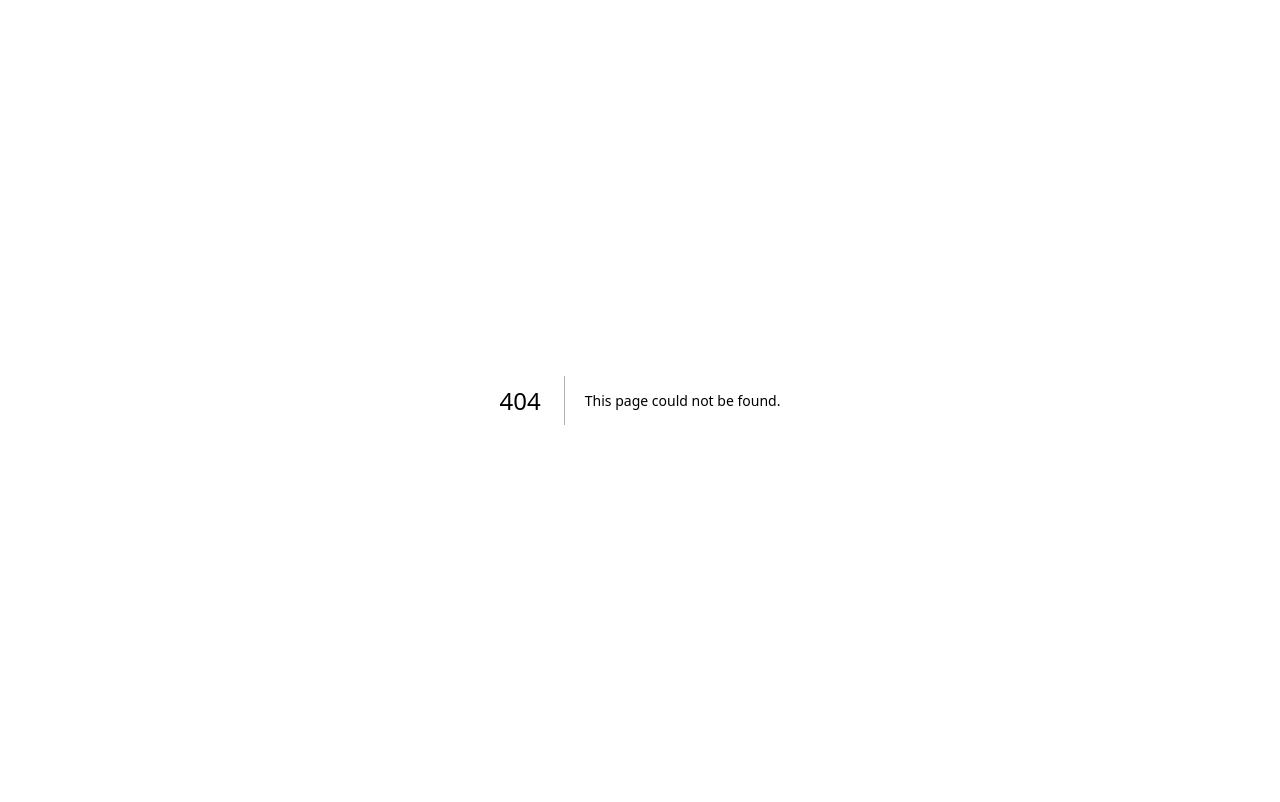
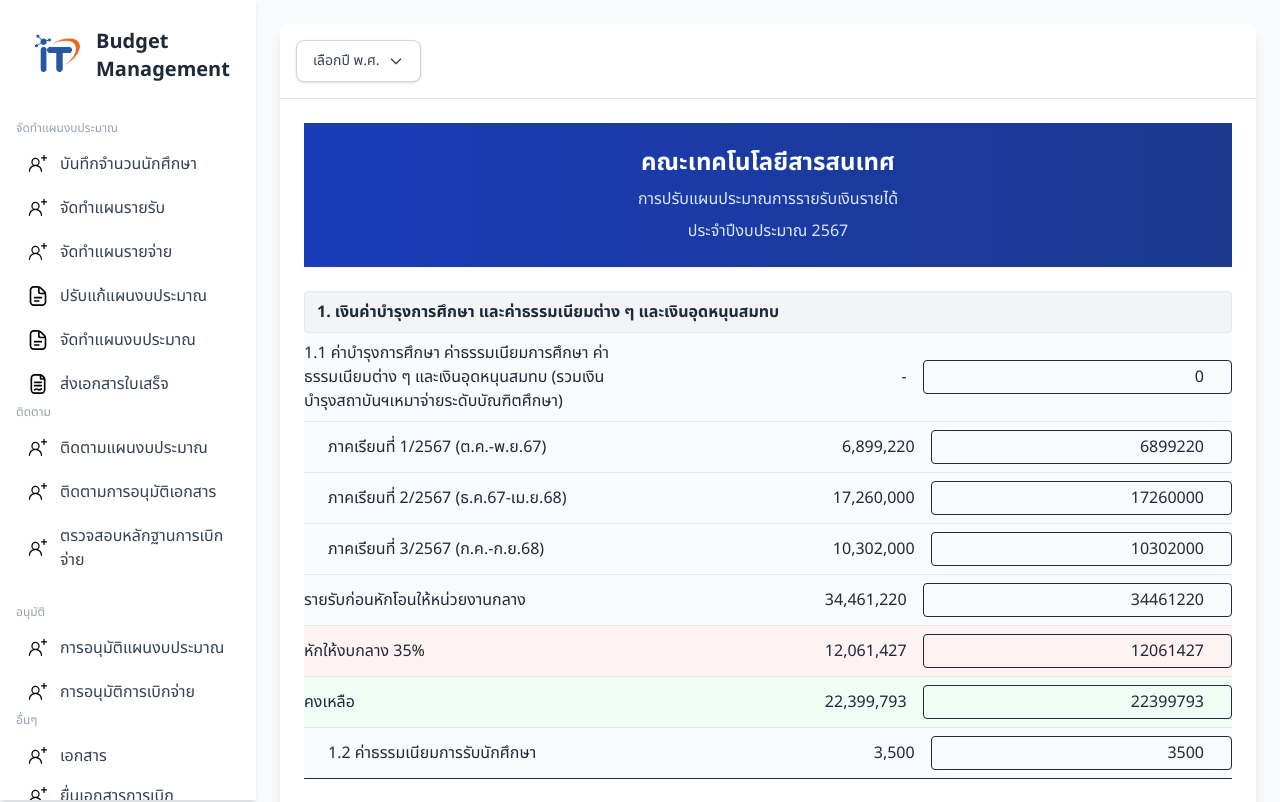
Before and after one commit to gustsri/butget-Fontend-design, a Next.js app in the folder my-budget/: page /planning/revenue-adjust in a window 1280 px wide. Before the commit this address had no page. Shown: the top 802 px of the page. Built offline with nearby package versions, Linux system fonts and the light colour scheme.

Commit message:
พอละ ปรับแก้

```diff
--- /dev/null
+++ b/my-budget/app/planning/revenue-adjust/page.tsx
@@ -0,0 +1,189 @@
+"use client";
+
+import { useState } from "react";
+import Sidebar from "@/components/shared/Sidebar";
+import YearDropdown from "@/components/shared/year";
+import mockRevenueData from "@/data/mockRevenueData.json";
+
+export default function RevenueAdjustPage() {
+  const [selectedYear, setSelectedYear] = useState<number>(2567);
+  const yearData = mockRevenueData.find((d) => d.year === selectedYear);
+  const [sections, setSections] = useState(yearData?.sections || []);
+  const [reason, setReason] = useState("");
+
+  const totalOld = sections.reduce(
+    (sum, s) => sum + s.items.reduce((x, i) => x + (i.value ?? 0), 0),
+    0
+  );
+  const totalNew = sections.reduce(
+    (sum, s) =>
+      sum +
+      s.items.reduce((x, i) => x + (i.newValue ?? i.value ?? 0), 0),
+    0
+  );
+  const diff = totalNew - totalOld;
+  const diffPercent =
+    totalOld > 0 ? ((diff / totalOld) * 100).toFixed(2) : "0.00";
+
+  const handleChange = (sectionTitle: string, itemLabel: string, value: number) => {
+    setSections((prev) =>
+      prev.map((sec) =>
+        sec.title === sectionTitle
+          ? {
+              ...sec,
+              items: sec.items.map((item) =>
+                item.label === itemLabel ? { ...item, newValue: value } : item
+              ),
+            }
+          : sec
+      )
+    );
+  };
+
+  return (
+    <div className="flex min-h-screen bg-gray-50">
+      <Sidebar />
+
+      {/* Main */}
+      <main className="flex-1 ml-64 p-6">
+        <div className="max-w-6xl mx-auto bg-white rounded-lg shadow-lg overflow-hidden">
+          {/* Header: YearDropdown */}
+          <div className="flex items-center gap-2 border-b border-gray-200 p-4">
+            <YearDropdown onYearChange={(year) => setSelectedYear(year)} />
+          </div>
+
+          {/* Main Content */}
+          <div className="p-6">
+            {/* Header Gradient */}
+            <div className="bg-gradient-to-r from-blue-800 to-blue-900 text-white p-6">
+              <h1 className="text-2xl font-bold text-center">
+                คณะเทคโนโลยีสารสนเทศ
+              </h1>
+              <h2 className="text-center mt-2 text-blue-100">
+                การปรับแผนประมาณการรายรับเงินรายได้
+              </h2>
+              <p className="text-center mt-2 text-blue-100">
+                ประจำปีงบประมาณ {selectedYear}
+              </p>
+            </div>
+
+            {/* ตาราง */}
+            <div className="space-y-6 mt-6 text-gray-800">
+              {sections.map((section) => (
+                <div
+                  key={section.title}
+                  className="divide-y divide-gray-200 bg-gray-50 rounded-lg"
+                >
+                  {/* หัวข้อใหญ่ */}
+                  <div className="bg-gray-100 font-semibold text-gray-800 px-3 py-2 rounded border border-gray-200">
+                    {section.title}
+                  </div>
+
+                  {/* รายการย่อย */}
+                  {section.items.map((item) => {
+                    const isChanged =
+                      item.newValue !== undefined &&
+                      item.newValue !== item.value;
+
+                    // สีพื้นหลังเฉพาะ highlight
+                    let rowBg = "";
+                    if (item.highlight === "deduct") rowBg = "bg-red-50";
+                    if (item.highlight === "total") rowBg = "bg-green-50";
+
+                    return (
+                      <div
+                        key={item.label}
+                        className={`grid grid-cols-3 border-b items-center py-2 ${item.indent ? "pl-6" : ""
+                          } ${rowBg}`}
+                      >
+                        <span className="font-medium">{item.label}</span>
+
+                        {/* ค่าด้านซ้าย (แผนเดิม) */}
+                        <span className="text-right pr-4">
+                          {item.value
+                            ? Number(item.value).toLocaleString()
+                            : "-"}
+                        </span>
+
+                        {/* ช่องปรับค่า */}
+                        <input
+                          type="number"
+                          className={`text-right border rounded p-1 pr-3 w-full appearance-none focus:outline-none focus:ring-2 focus:ring-blue-400 ${isChanged ? "bg-yellow-100 border-yellow-400" : ""
+                            }`}
+                          value={item.newValue ?? item.value ?? 0}
+                          onChange={(e) =>
+                            handleChange(
+                              section.title,
+                              item.label,
+                              Number(e.target.value)
+                            )
+                          }
+                        />
+                      </div>
+                    );
+                  })}
+                </div>
+              ))}
+            </div>
+
+            {/* รวมผล */}
+            <div className="mt-8 border-t pt-4">
+              <div className="flex justify-between font-medium">
+                <span>รวมก่อนปรับ:</span>
+                <span>{Number(totalOld).toLocaleString()} บาท</span>
+              </div>
+              <div className="flex justify-between font-semibold">
+                <span>รวมหลังปรับ:</span>
+                <span>
+                  {Number(totalNew).toLocaleString()} บาท
+                  <span
+                    className={`ml-2 ${diff > 0
+                        ? "text-green-600"
+                        : diff < 0
+                          ? "text-red-600"
+                          : "text-gray-600"
+                      }`}
+                  >
+                    ({diff > 0 ? "+" : ""}
+                    {Number(diff).toLocaleString()} / {diffPercent}%)
+                  </span>
+                </span>
+              </div>
+              {/* Progress bar */}
+              <div className="w-full bg-gray-200 rounded-full h-3 mt-3">
+                <div
+                  className={`h-3 rounded-full transition-all duration-700 ${diff > 0
+                      ? "bg-green-500"
+                      : diff < 0
+                        ? "bg-red-500"
+                        : "bg-gray-400"
+                    }`}
+                  style={{
+                    width: `${Math.min(
+                      Math.abs((totalNew / totalOld) * 100),
+                      100
+                    )}%`,
+                  }}
+                ></div>
+              </div>
+            </div>
+
+            {/* เหตุผลการปรับ */}
+            <div className="mt-6">
+              <label className="block font-semibold mb-2 text-gray-800">
+                📝 เหตุผลการปรับแผน
+              </label>
+              <textarea
+                rows={4}
+                className="w-full border rounded p-3 focus:ring-2 focus:ring-blue-400"
+                placeholder="ระบุเหตุผล เช่น ปรับตามรายรับใหม่จากภาคพิเศษ..."
+                value={reason}
+                onChange={(e) => setReason(e.target.value)}
+              />
+            </div>
+          </div>
+        </div>
+      </main>
+    </div>
+  );
+}
--- a/my-budget/app/planning/revenue/page.tsx
+++ b/my-budget/app/planning/revenue/page.tsx
@@ -17,7 +17,7 @@ export default function RevenuePage() {
       {/* Sidebar */}
       <Sidebar />
 
-      {/* Main content */}
+      {/* Main */}
       <main className="flex-1 ml-64 p-6">
         <div className="max-w-6xl mx-auto bg-white rounded-lg shadow-lg overflow-hidden">
           {/* Header: YearDropdown */}
--- a/my-budget/components/shared/Sidebar.tsx
+++ b/my-budget/components/shared/Sidebar.tsx
@@ -38,7 +38,7 @@ const Sidebar: React.FC = () => {
         </li>
 
         <li>
-          <Link href="/planning/students" className="flex items-center px-3 py-2 rounded text-gray-700 hover:bg-gray-100">
+          <Link href="/planning/revenue-adjust" className="flex items-center px-3 py-2 rounded text-gray-700 hover:bg-gray-100">
             <img src="/img/icon/document.svg" alt="" className="w-5 h-5 mr-3" />
             ปรับแก้แผนงบประมาณ
           </Link>
```
